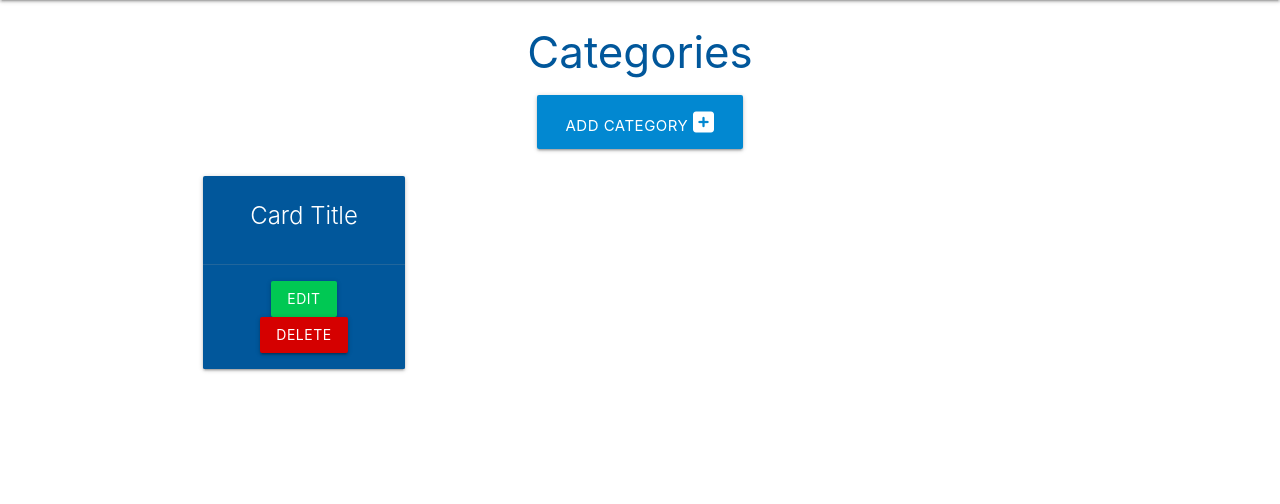
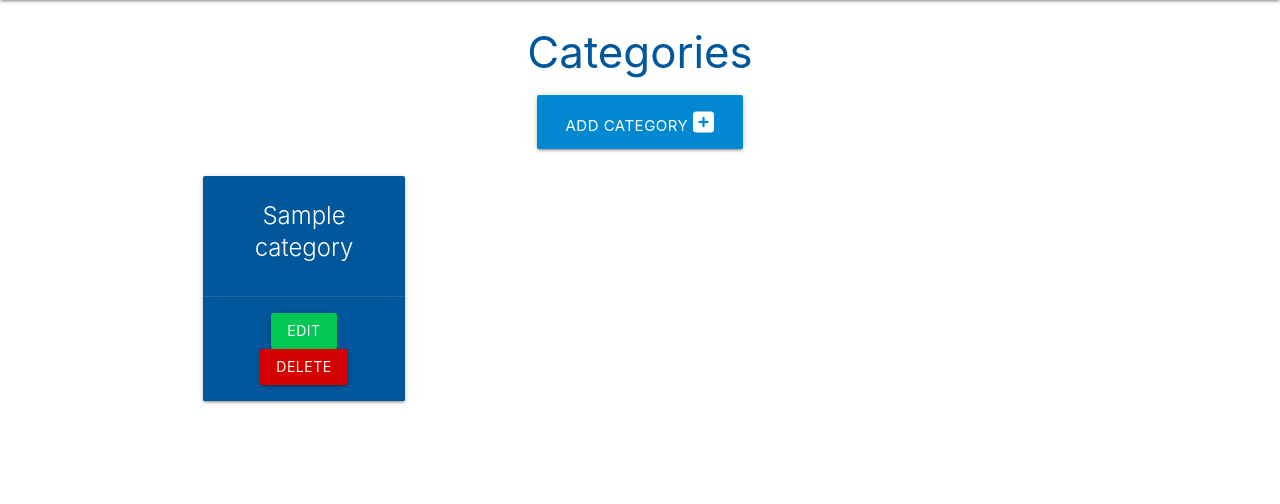
Before and after one commit to nfepb/flask-sqlalchemy-task-manager, a Flask app: page /categories in a window 1280 px wide. Shown: the part 64-568 px from the top of the page. Run offline with Flask 2, Linux system fonts and the light colour scheme; tables that the repository leaves empty hold one stand-in row (values such as "Sample post").

Commit message:
Updates HTML in categories to query db and display the category names as a list through for-loop

```diff
--- a/taskmanager/templates/categories.html
+++ b/taskmanager/templates/categories.html
@@ -13,10 +13,12 @@
 </div>
 
 <div class="row">
+  <!-- for category in each of categories defined in routes.py: -->
+  {% for category in categories%}
   <div class="col s12 m6 l3">
     <div class="card light-blue darken-4 center-align">
       <div class="card-content white-text">
-        <span class="card-title">Card Title</span>
+        <span class="card-title">{{ category.category_name }}</span>
       </div>
       <div class="card-action">
         <a href="#" class="btn green accent-4">Edit</a>
@@ -24,6 +26,7 @@
       </div>
     </div>
   </div>
+  {% endfor %}
 </div>
 
 {% endblock %}
```
